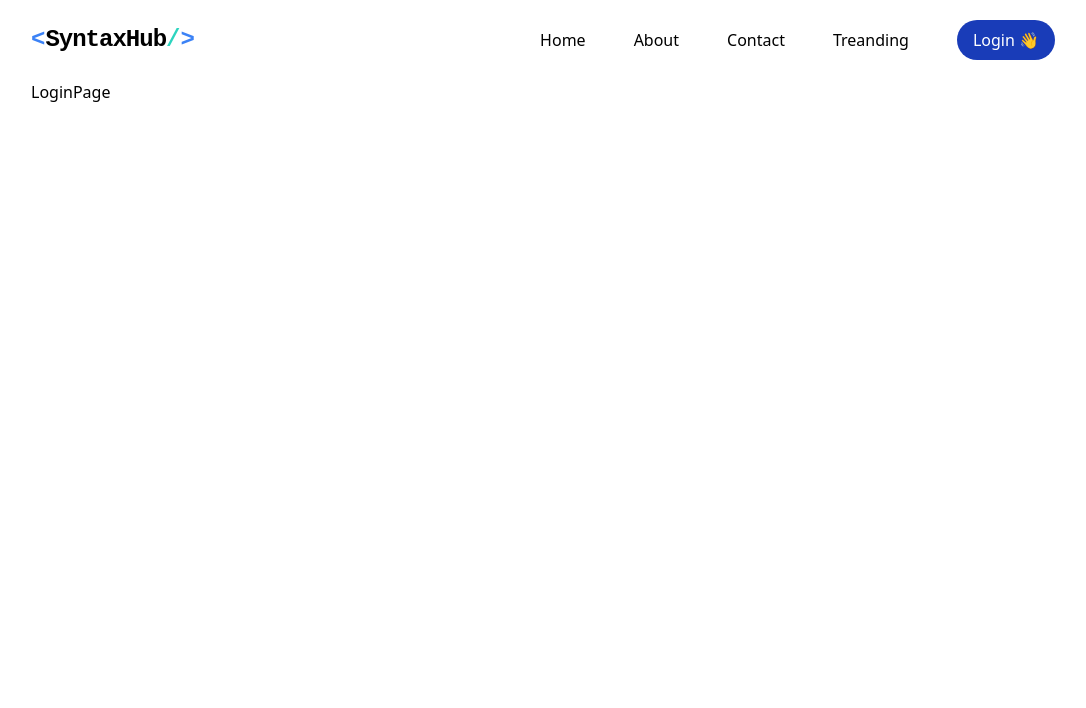
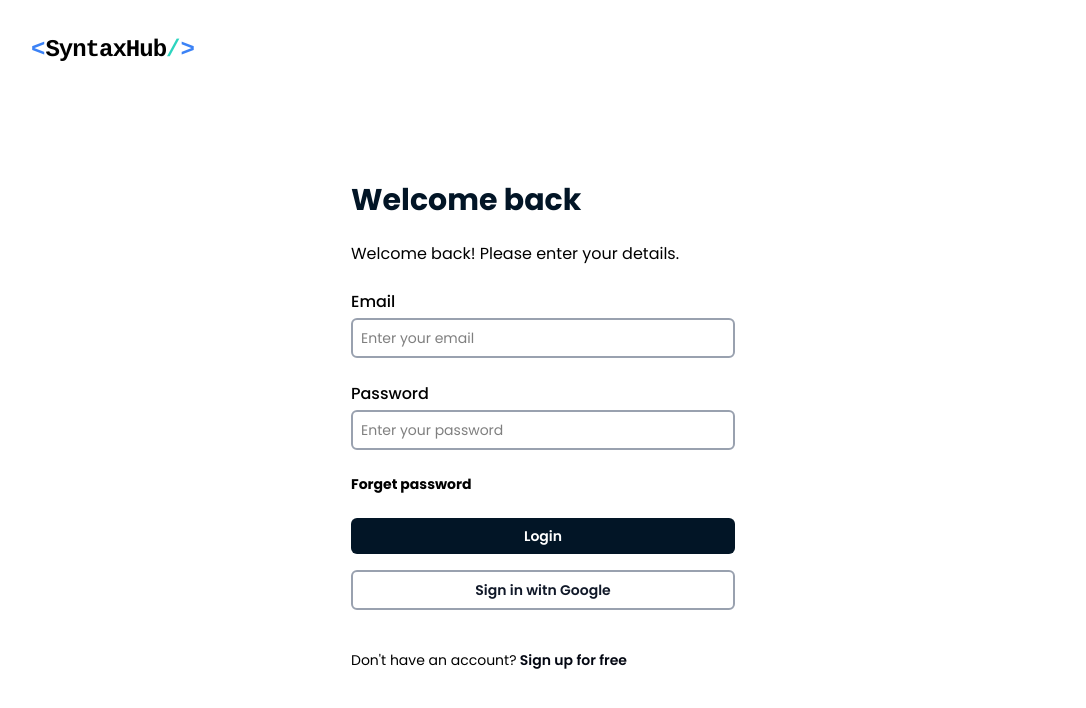
Before and after one commit to balamurugan-s-dev/Blog_Website, a React (Vite) app in the folder Frontend/: page /login in a window 1280 px wide. Shown: the top 708 px of the page, without its empty margins (97-1183 px from the left). Built offline with nearby package versions, Linux system fonts and the light colour scheme.

Commit message:
login page

```diff
--- a/Frontend/index.html
+++ b/Frontend/index.html
@@ -5,6 +5,9 @@
     <link rel="icon" type="image/svg+xml" href="" />
     <meta name="viewport" content="width=device-width, initial-scale=1.0" />
     <title>frontend</title>
+    <link rel="preconnect" href="https://fonts.googleapis.com">
+    <link rel="preconnect" href="https://fonts.gstatic.com" crossorigin>
+    <link href="https://fonts.googleapis.com/css2?family=Poppins:ital,wght@0,100;0,200;0,300;0,400;0,500;0,600;0,700;0,800;0,900;1,100;1,200;1,300;1,400;1,500;1,600;1,700;1,800;1,900&display=swap" rel="stylesheet">
   </head>
   <body>
     <div id="root"></div>
--- a/Frontend/src/App.jsx
+++ b/Frontend/src/App.jsx
@@ -15,10 +15,11 @@ const router = createBrowserRouter([
       { path: "/posts", element: ( <PostListPage /> )},
       { path: "/:slug", element: ( <SinglePostPage /> )},
       { path: "/write", element: ( <Write /> )},
-      { path: "/login", element: ( <LoginPage /> )},
+      // { path: "/login", element: ( <LoginPage /> )},
       { path: "/register", element: ( <RegisterPage /> )},
     ]
-  }
+  },
+  { path: "/login", element: ( <LoginPage /> )},
 ])
 
 const App = () => {
--- a/Frontend/src/assets/logo.css
+++ b/Frontend/src/assets/logo.css
@@ -1,5 +1,6 @@
 .logo-container {
-  font-family: "Courier New", Courier, monospace;
+  /* font-family: "Courier New", Courier, monospace; */
+  font-family: "Courier Prime", Courier, monospace;
   font-weight: 600;
   font-size: 24px;
   cursor: pointer;
--- a/Frontend/src/index.css
+++ b/Frontend/src/index.css
@@ -1 +1,5 @@
 @import "tailwindcss";
+
+body{
+    font-family: "Poppins", sans-serif;
+}
--- a/Frontend/src/routes/LoginPage.jsx
+++ b/Frontend/src/routes/LoginPage.jsx
@@ -1,9 +1,34 @@
 import React from 'react';
+import Logo from '../assets/logo';
 
 const LoginPage = () => {
   return (
-    <div>
-      <h2>LoginPage</h2>
+    <div className="min-h-screen px-4 py-4 md:px-8 md:py-8 lg:px-16 xl:px-32 2xl:px-64 flex flex-col gap-8">
+      <Logo/>
+      <div className="flex-1 flex items-center justify-center">
+        <div className="flex flex-col justify-center gap-6 w-sm">
+          <h1 className="text-[#021526] text-2xl md:text-3xl font-bold">Welcome back</h1>
+          <p className="">Welcome back! Please enter your details.</p>
+          <form className="flex flex-col gap-6">
+            <div className="flex flex-col gap-1">
+              <label htmlFor="" className="font-medium">Email</label>
+              <input className="border-2 border-gray-400 rounded-md px-2 py-2 text-sm" type="email" placeholder='Enter your email'/>
+            </div>
+            <div className="flex flex-col gap-1">
+              <label htmlFor="" className="font-medium">Password</label>
+              <input className="border-2 border-gray-400 rounded-md px-2 py-2 text-sm" type="password" placeholder='Enter your password' />
+            </div>
+          </form>
+          <p className=" text-sm font-bold cursor-pointer">Forget password</p>
+
+          <div className='flex flex-col gap-4'>
+            <button className="bg-[#021526] rounded-md px-2 py-2 text-white text-sm font-semibold cursor-pointer">Login</button>
+            <button className="border-2 border-gray-400 rounded-md px-2 py-2 text-sm text-gray-900 font-semibold cursor-pointer">Sign in witn Google</button>
+          </div>
+
+          <p className="text-sm my-4">Don't have an account?<span className="text-gray-950 font-semibold cursor-pointer"> Sign up for free</span></p>
+        </div>
+      </div>
     </div>
   );
 };
```
